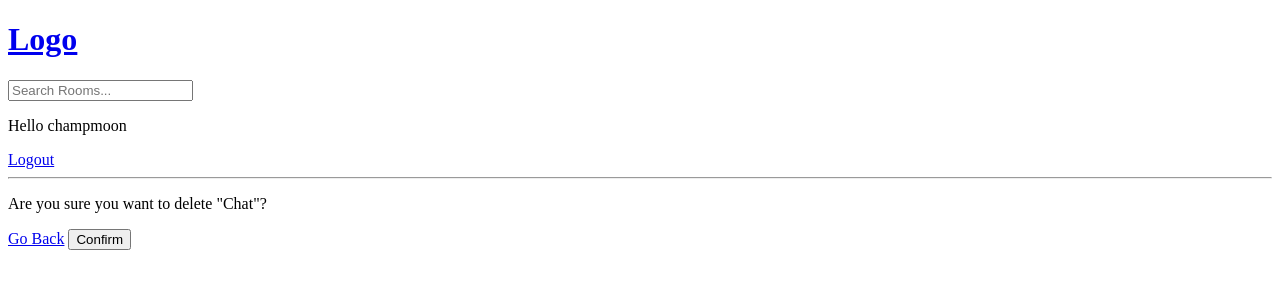
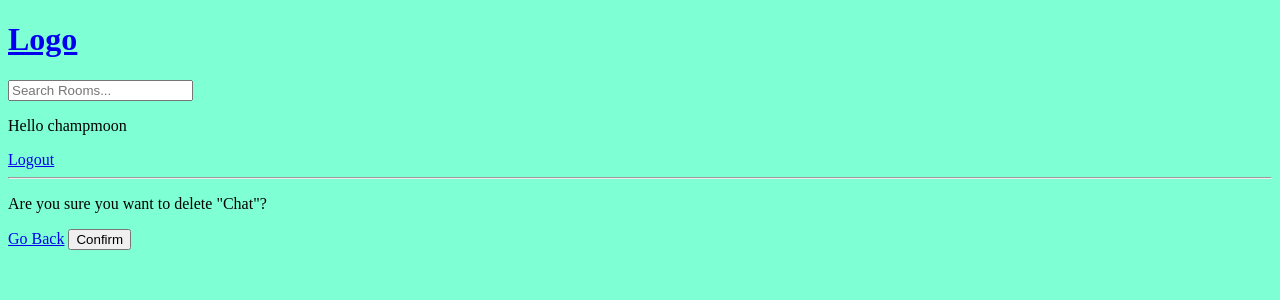
Before and after one commit to CHAMPMOON/cliscord, a Django app: page /delete-room/2/ in a window 1280 px wide. Shown: the top 300 px of the page. Run offline with Django 4.2, Linux system fonts and the light colour scheme; a user stored in the database is signed in; data comes from the database, SQL or seed files in the repository.

Commit message:
create static files

```diff
--- a/cliscord/settings.py
+++ b/cliscord/settings.py
@@ -121,6 +121,10 @@ USE_TZ = True
 
 STATIC_URL = 'static/'
 
+STATICFILES_DIRS = [
+    BASE_DIR / 'static'
+]
+
 # Default primary key field type
 # https://docs.djangoproject.com/en/4.0/ref/settings/#default-auto-field
 
--- /dev/null
+++ b/static/styles/main.css
@@ -0,0 +1,3 @@
+body{
+    background-color: aquamarine;
+}
--- a/templates/main.html
+++ b/templates/main.html
@@ -1,4 +1,5 @@
 <!DOCTYPE html>
+{% load static %}
 <html>
 
 
@@ -7,7 +8,7 @@
     <meta http-equiv='X-UA-Compatible' content='IE=edge'>
     <title>cliscord</title>
     <meta name='viewport' content='width=device-width, initial-scale=1'>
-    <!-- <link rel='stylesheet' type='text/css' media='screen' href='main.css'> -->
+    <link rel='stylesheet' type='text/css' media='screen' href="{% static 'styles/main.css' %}">
 </head>
 
 
```
